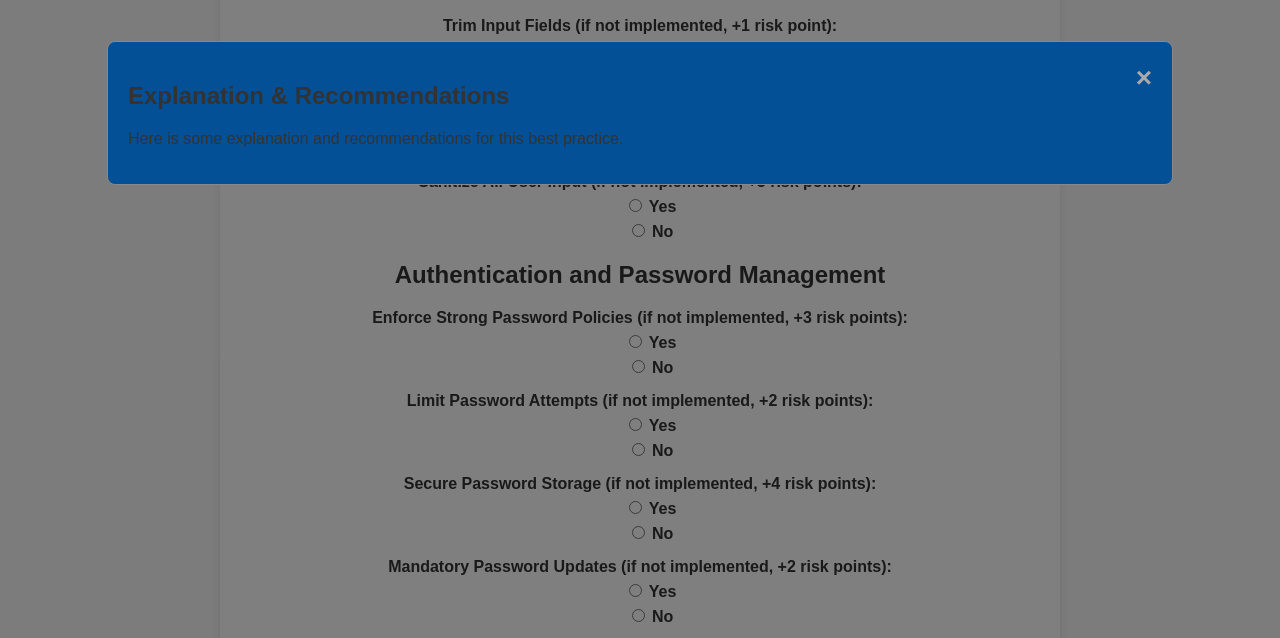
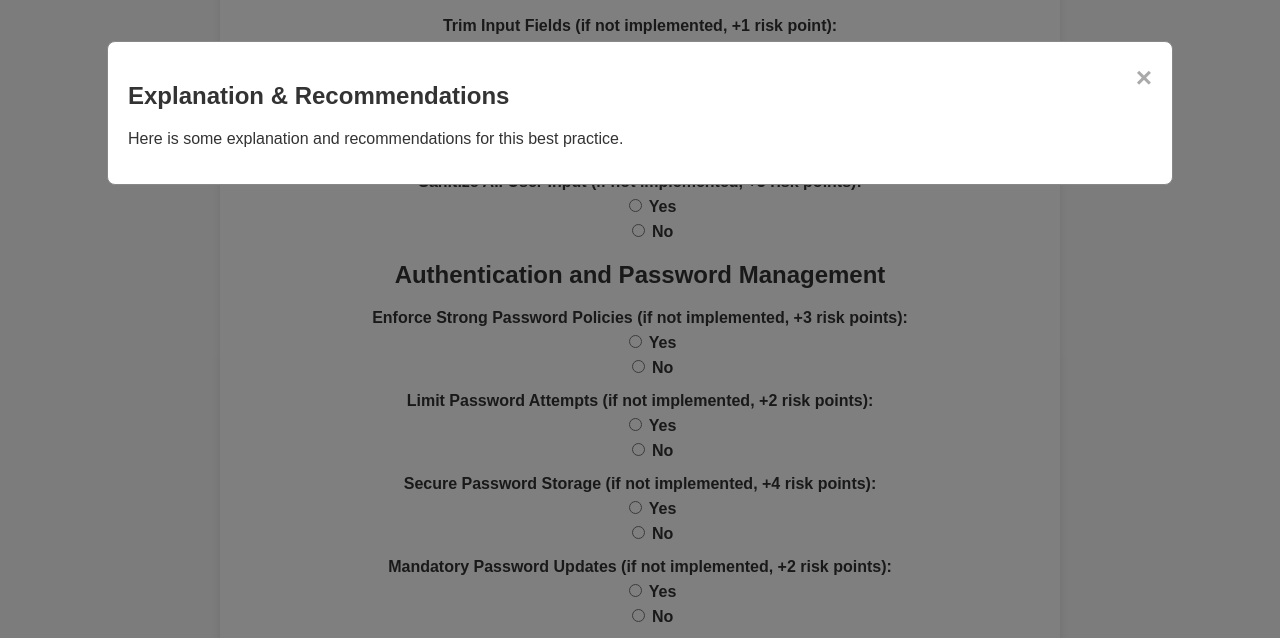
Before and after one commit to JuanSarthou/cybersecurity-risk_calculator_for_web_developers-showcase, a plain HTML site: page index.html in a window 1280 px wide. Both pictures are taken after a click on the button "Info". Shown: the part 151-789 px from the top of the page. Drawn offline with Linux system fonts and the light colour scheme.

Commit message:
Update styles.css

```diff
--- a/styles.css
+++ b/styles.css
@@ -75,7 +75,7 @@ button:hover {
 
 /* Modal Content */
 .modal-content {
-  background-color: #035096;
+  background-color: #fff;
   margin: 15% auto;
   padding: 20px;
   border: 1px solid #888;
```
